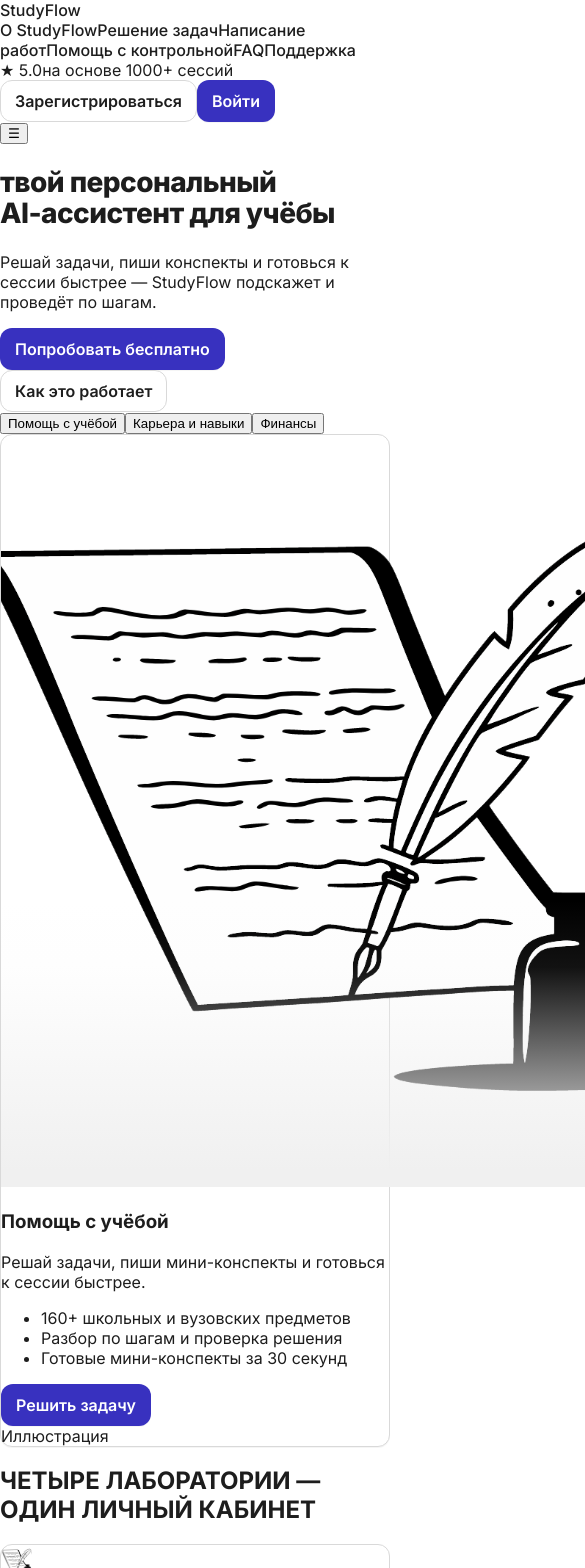
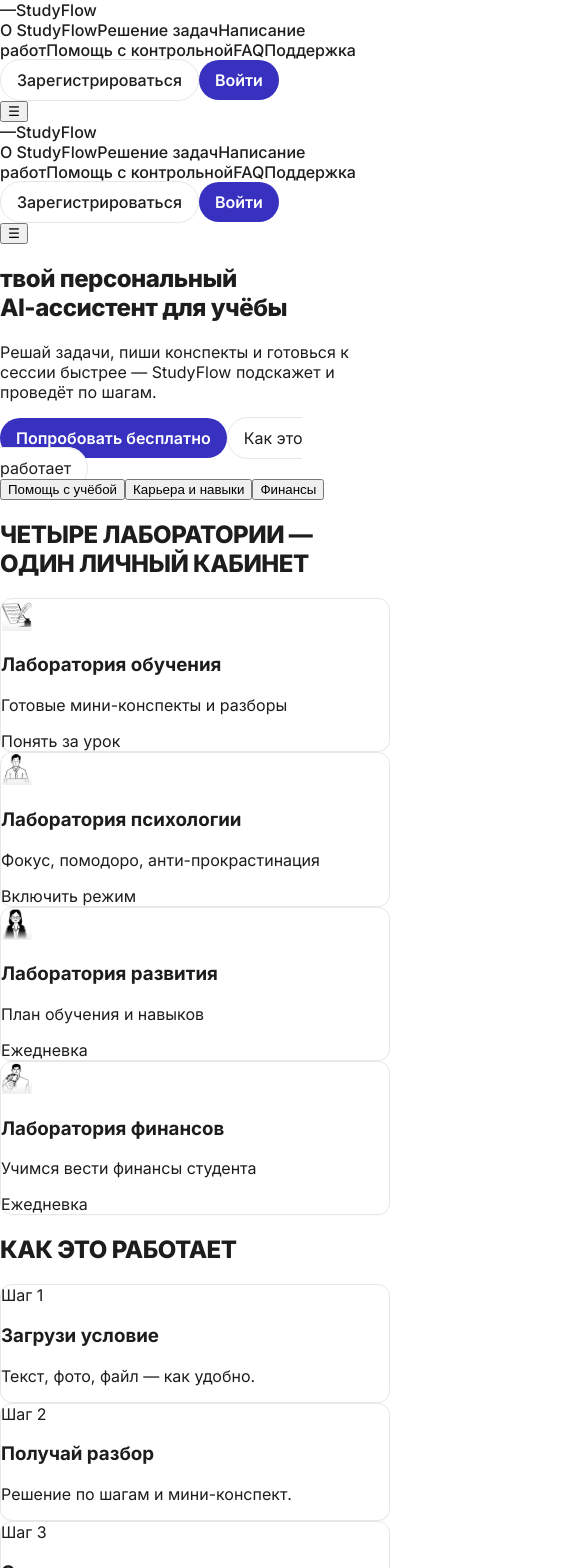
Before and after one commit to SViaTLanA7/atlabs-front, a Next.js app: page / in a window 390 px wide. Shown: the top 1568 px of the page, 585 px wide, since content can reach past the window. Built offline with nearby package versions, Linux system fonts and the light colour scheme.

Commit message:
feat(ui): header + hero tabs + labs grid + spacing aligned to Figma

```diff
--- a/src/app/globals.css
+++ b/src/app/globals.css
@@ -1,157 +1,47 @@
-/* src/app/globals.css */
 @import url('https://fonts.googleapis.com/css2?family=Inter:wght@400;500;600;700;800&display=swap');
 
-/* ====== Токены ====== */
 :root{
-    --brand:#3831BF;         /* фиолетовый бренда */
-    --brand-100:#EFEFFF;     /* светлый для фона/бейджей */
-    --text:#1D1D1D;          /* основной текст */
-    --muted:#6B7280;         /* вторичный текст */
-    --br:#D9D9D9;            /* базовая граница */
-    --bg:#FFFFFF;            /* фон страницы */
-    --radius:12px;           /* базовый радиус по макету */
-    --radius-lg:16px;
-    --shadow:0 1px 0 rgba(0,0,0,.04);
+    --brand:#3831BF;
+    --brand-100:#EFEFFF;
+    --text:#1D1D1D;
+    --muted:#6B7280;
+    --br:#E5E7EB;
+    --radius:12px;
 }
 
-*{ box-sizing:border-box; }
-html,body{
-    padding:0;
-    margin:0;
-    color:var(--text);
-    background:var(--bg);
-    font-family:Inter,system-ui,Segoe UI,Roboto,Arial,sans-serif;
-    -webkit-font-smoothing:antialiased;
-    -moz-osx-font-smoothing:grayscale;
+*{box-sizing:border-box}
+html,body{padding:0;margin:0;color:var(--text);font-family:Inter,system-ui,Segoe UI,Roboto,Arial,sans-serif;background:#fff}
+a{color:inherit;text-decoration:none}
+
+.container-1160{max-width:1160px;margin:0 auto}
+.h1{font-weight:800;letter-spacing:-0.02em}
+.section-title{font-size:28px;font-weight:800;letter-spacing:-0.02em}
+
+.btn-primary{
+    background:var(--brand);color:#fff;border-radius:999px;
+    padding:10px 16px;font-weight:600;display:inline-flex;align-items:center;gap:8px
 }
-a{ color:inherit; text-decoration:none; }
-
-/* ====== Контейнер ====== */
-.container-1160{
-    max-width:1160px;
-    margin:0 auto;
+.btn-primary:hover{opacity:.9}
+.btn-outline{
+    border:1px solid var(--br);border-radius:999px;padding:10px 16px;background:#fff;
+}
+.card{
+    background:#fff;border:1px solid var(--br);border-radius:var(--radius);
+    box-shadow:0 1px 0 rgba(0,0,0,.02)
 }
 
-/* ====== Типографика ====== */
-.h1{
-    font-weight:800;
-    letter-spacing:-0.02em;
-    line-height:1.1;
-    /* адаптивный размер как в фигме */
-    font-size:clamp(28px, 5vw, 44px);
+/* footer small helpers */
+.foot-h{font-weight:600;margin-bottom:10px}
+.foot-ul{display:grid;gap:8px}
+
+/* header */
+header{transition:background .3s, box-shadow .3s}
+header a{font-weight:500}
+
+/* mobile */
+@media (max-width: 768px){
+    .container-1160{max-width:100%}
+    .section-title{font-size:24px}
 }
-.h2{
-    font-weight:800;
-    letter-spacing:-0.02em;
-    line-height:1.15;
-    font-size:clamp(22px, 3.2vw, 28px);
-}
-.muted{ color:var(--muted); }
-
-/* ====== Кнопки (радиус 12px по макету) ====== */
-.btn-primary{
-    display:inline-flex;
-    align-items:center;
-    gap:8px;
-    padding:10px 16px;
-    font-weight:600;
-    color:#fff;
-    background:var(--brand);
-    border-radius:12px;
-    border:1px solid transparent;
-    box-shadow:var(--shadow);
-    transition:opacity .2s ease, transform .02s ease;
-}
-.btn-primary:hover{ opacity:.92; }
-.btn-primary:active{ transform:translateY(1px); }
-
-.btn-outline{
-    display:inline-flex;
-    align-items:center;
-    gap:8px;
-    padding:10px 16px;
-    font-weight:600;
-    background:#fff;
-    color:var(--text);
-    border:1px solid var(--br);
-    border-radius:12px;
-    transition:background .2s ease, border-color .2s ease;
-}
-.btn-outline:hover{
-    background:var(--brand-100);
-    border-color:var(--brand);
-}
-
-/* ====== Карточки ====== */
-.card{
-    background:#fff;
-    border:1px solid var(--br);
-    border-radius:var(--radius);
-    box-shadow:var(--shadow);
-}
-
-/* ====== Бейдж/пилюля/табы (для блоков под героем) ====== */
-.badge{
-    display:inline-flex;
-    align-items:center;
-    gap:6px;
-    padding:4px 10px;
-    font-size:12px;
-    font-weight:600;
-    color:var(--brand);
-    background:var(--brand-100);
-    border:1px solid #E0E4FF;
-    border-radius:999px;
-}
-.pill{
-    display:inline-flex;
-    align-items:center;
-    gap:8px;
-    padding:6px 12px;
-    font-size:13px;
-    border:1px solid var(--br);
-    border-radius:999px;
-    background:#fff;
-}
-
-.tabs{
-    display:flex;
-    gap:8px;
-    overflow:auto;
-}
-.tab{
-    padding:8px 14px;
-    border:1px solid var(--br);
-    border-radius:999px;
-    background:#fff;
-    font-weight:600;
-    white-space:nowrap;
-}
-.tab.active{
-    color:#fff;
-    background:var(--brand);
-    border-color:transparent;
-}
-
-/* ====== Хедер (мягкий фон при скролле) ====== */
-header{
-    position:relative;
-    z-index:10;
-    transition:background .25s ease, box-shadow .25s ease, border-color .25s ease;
-    backdrop-filter:saturate(140%) blur(4px);
-}
-header a{ font-weight:500; }
-
-/* ====== Футер ====== */
-.foot-h{ font-weight:600; margin-bottom:10px; }
-.foot-ul{ display:grid; gap:8px; }
-
-/* ====== Утилиты ====== */
-.no-scrollbar{ -ms-overflow-style:none; scrollbar-width:none; }
-.no-scrollbar::-webkit-scrollbar{ display:none; }
-
-/* ====== Мобайл ====== */
-@media (max-width: 768px){
-    .container-1160{ max-width:100%; }
-    .btn-primary, .btn-outline{ padding:10px 14px; }
-}
+.no-scrollbar{-ms-overflow-style:none;scrollbar-width:none}
+.no-scrollbar::-webkit-scrollbar{display:none}
--- a/src/app/page.tsx
+++ b/src/app/page.tsx
@@ -1,105 +1,84 @@
 import Image from 'next/image';
 import Link from 'next/link';
+import Header from '@/components/Header';
 import HeroTabs from '@/components/HeroTabs';
 
 export default function HomePage() {
     return (
         <>
+            <Header/>
+
             {/* HERO */}
             <section className="container-1160 px-4 pt-8 md:pt-12 pb-4 md:pb-6 text-center">
-                <h1 className="h1">
-                    твой персональный<br />
+                <h1 className="h1 text-[36px] md:text-[44px] leading-[1.12]">
+                    твой персональный<br/>
                     <span className="block">AI-ассистент для учёбы</span>
                 </h1>
+
                 <p className="mt-3 max-w-[860px] mx-auto text-[15px] text-[var(--muted)]">
                     Решай задачи, пиши конспекты и готовься к сессии быстрее — StudyFlow подскажет и проведёт по шагам.
                 </p>
 
                 <div className="mt-6 flex items-center justify-center gap-3">
-                    <a
-                        href="/solutions"
-                        className="btn-primary bg-[--brand] hover:opacity-90 rounded-[12px]"
-                    >
-                        Попробовать бесплатно
-                    </a>
-                    <a href="#how" className="btn-outline rounded-[12px]">
-                        Как это работает
-                    </a>
+                    <Link href="/solutions" className="btn-primary rounded-[12px] py-2.5">Попробовать бесплатно</Link>
+                    <a href="#how" className="btn-outline rounded-[12px] py-2.5">Как это работает</a>
                 </div>
+
+                <HeroTabs/>
             </section>
 
-            {/* ВКЛАДКИ ПОД ГЕРОЕМ */}
-            <HeroTabs />
+            {/* ЛАБОРАТОРИИ */}
+            <section className="container-1160 px-4 py-6 md:py-8">
+                <h2 className="section-title">ЧЕТЫРЕ ЛАБОРАТОРИИ — ОДИН ЛИЧНЫЙ КАБИНЕТ</h2>
 
-            {/* ЧЕТЫРЕ ЛАБОРАТОРИИ — оставляем твою разметку */}
-            <section className="container-1160 px-4 py-6">
-                <h2 className="text-[26px] md:text-[28px] font-extrabold tracking-[-0.02em]">
-                    ЧЕТЫРЕ ЛАБОРАТОРИИ — ОДИН ЛИЧНЫЙ КАБИНЕТ
-                </h2>
-
-                <div className="mt-4 grid gap-4 md:grid-cols-2 xl:grid-cols-4">
-                    {/* Лаборатории — короткие карточки */}
-                    <article className="card p-5">
-                        <div className="flex items-start gap-3">
-                            <Image src="/atlabs/lab-1.svg" alt="" width={32} height={32} />
-                            <div>
-                                <h3 className="font-semibold">Лаборатория обучения</h3>
-                                <p className="text-[14px] opacity-70">
-                                    Готовые мини-конспекты и разборы
-                                </p>
-                            </div>
-                        </div>
-                        <div className="mt-3 text-[13px] opacity-70">Понять за урок</div>
-                    </article>
-
-                    <article className="card p-5">
-                        <div className="flex items-start gap-3">
-                            <Image src="/atlabs/lab-2.svg" alt="" width={32} height={32} />
-                            <div>
-                                <h3 className="font-semibold">Лаборатория психологии</h3>
-                                <p className="text-[14px] opacity-70">
-                                    Фокус, помодоро, анти-прокрастинация
-                                </p>
-                            </div>
-                        </div>
-                        <div className="mt-3 text-[13px] opacity-70">Включить режим</div>
-                    </article>
-
-                    <article className="card p-5">
-                        <div className="flex items-start gap-3">
-                            <Image src="/atlabs/lab-3.svg" alt="" width={32} height={32} />
-                            <div>
-                                <h3 className="font-semibold">Лаборатория развития</h3>
-                                <p className="text-[14px] opacity-70">
-                                    План обучения и навыков
-                                </p>
-                            </div>
-                        </div>
-                        <div className="mt-3 text-[13px] opacity-70">Ежедневка</div>
-                    </article>
-
-                    <article className="card p-5">
-                        <div className="flex items-start gap-3">
-                            <Image src="/atlabs/lab-4.svg" alt="" width={32} height={32} />
-                            <div>
-                                <h3 className="font-semibold">Лаборатория финансов</h3>
-                                <p className="text-[14px] opacity-70">
-                                    Учимся вести финансы студента
-                                </p>
-                            </div>
-                        </div>
-                        <div className="mt-3 text-[13px] opacity-70">Ежедневка</div>
-                    </article>
+                <div className="mt-5 grid gap-4 sm:grid-cols-2 xl:grid-cols-4">
+                    <Lab icon="/atlabs/lab-1.svg" title="Лаборатория обучения"
+                         desc="Готовые мини-конспекты и разборы" foot="Понять за урок" />
+                    <Lab icon="/atlabs/lab-2.svg" title="Лаборатория психологии"
+                         desc="Фокус, помодоро, анти-прокрастинация" foot="Включить режим" />
+                    <Lab icon="/atlabs/lab-3.svg" title="Лаборатория развития"
+                         desc="План обучения и навыков" foot="Ежедневка" />
+                    <Lab icon="/atlabs/lab-4.svg" title="Лаборатория финансов"
+                         desc="Учимся вести финансы студента" foot="Ежедневка" />
                 </div>
             </section>
 
             {/* КАК ЭТО РАБОТАЕТ */}
-            <section id="how" className="container-1160 px-4 py-8">
-                <h2 className="text-[26px] md:text-[28px] font-extrabold tracking-[-0.02em]">
-                    КАК ЭТО РАБОТАЕТ
-                </h2>
-                {/* ... step-карточки будут здесь позже ... */}
+            <section id="how" className="container-1160 px-4 py-8 md:py-10">
+                <h2 className="section-title">КАК ЭТО РАБОТАЕТ</h2>
+                <div className="mt-5 grid gap-4 md:grid-cols-3">
+                    <Step n="1" title="Загрузи условие" text="Текст, фото, файл — как удобно." />
+                    <Step n="2" title="Получай разбор" text="Решение по шагам и мини-конспект." />
+                    <Step n="3" title="Сохрани результат" text="В историю и в избранное." />
+                </div>
             </section>
+
+            {/* Подвал уже есть в layout — оставляю без дубликатов */}
         </>
     );
 }
+
+function Lab({icon, title, desc, foot}:{icon:string; title:string; desc:string; foot:string}) {
+    return (
+        <article className="card p-5 hover:shadow-md transition">
+            <div className="flex items-start gap-3">
+                <Image src={icon} alt="" width={32} height={32} />
+                <div>
+                    <h3 className="font-semibold">{title}</h3>
+                    <p className="text-[14px] opacity-70">{desc}</p>
+                </div>
+            </div>
+            <div className="mt-3 text-[13px] opacity-70">{foot}</div>
+        </article>
+    );
+}
+
+function Step({n, title, text}:{n:string; title:string; text:string}) {
+    return (
+        <div className="card p-5">
+            <div className="text-[12px] font-semibold opacity-60">Шаг {n}</div>
+            <h3 className="mt-1 font-semibold">{title}</h3>
+            <p className="mt-1 text-[14px] opacity-70">{text}</p>
+        </div>
+    );
+}
--- a/src/components/Header.tsx
+++ b/src/components/Header.tsx
@@ -1,71 +1,55 @@
 'use client';
 
 import Link from 'next/link';
-import { usePathname } from 'next/navigation';
-import clsx from 'clsx';
-
-const links = [
-    { href: '/', label: 'О StudyFlow' },
-    { href: '/solutions', label: 'Решение задач' },
-    { href: '/writing', label: 'Написание работ' },
-    { href: '/control', label: 'Помощь с контрольной' },
-    { href: '/faq', label: 'FAQ' },
-    { href: '/support', label: 'Поддержка' },
-];
+import { useState } from 'react';
 
 export default function Header() {
-    const pathname = usePathname();
+    const [open, setOpen] = useState(false);
 
     return (
-        <header className="sticky top-0 z-50 bg-white/95 backdrop-blur border-b border-[--br] shadow-sm">
-            <div className="container-1160 px-4 h-[72px] flex items-center justify-between">
-                {/* ЛОГО */}
-                <Link href="/" className="flex items-center gap-2 shrink-0">
-                    <span className="inline-flex h-6 w-6 rounded-md bg-[--brand]" />
-                    <span className="font-bold text-[18px] tracking-tight text-[--brand]">StudyFlow</span>
+        <header className="sticky top-0 z-40 bg-white/80 backdrop-blur supports-[backdrop-filter]:bg-white/50 border-b border-[var(--br)]">
+            <div className="container-1160 px-4 h-14 flex items-center justify-between">
+                <Link href="/" className="flex items-center gap-2 font-bold">
+                    <span className="inline-flex h-6 w-6 items-center justify-center rounded-md bg-[--brand] text-white">—</span>
+                    <span>StudyFlow</span>
                 </Link>
 
-                {/* НАВИГАЦИЯ */}
-                <nav className="hidden xl:flex items-center gap-6 text-[15px] text-[--text]">
-                    {links.map(l => (
-                        <Link
-                            key={l.href}
-                            href={l.href}
-                            className={clsx(
-                                'hover:text-[--brand] transition-colors',
-                                pathname === l.href && 'text-[--brand] font-semibold'
-                            )}
-                        >
-                            {l.label}
-                        </Link>
-                    ))}
+                <nav className="hidden md:flex items-center gap-6 text-[14px]">
+                    <Link href="/about">О StudyFlow</Link>
+                    <Link href="/solutions">Решение задач</Link>
+                    <Link href="/write">Написание работ</Link>
+                    <Link href="/help">Помощь с контрольной</Link>
+                    <Link href="/faq">FAQ</Link>
+                    <Link href="/support">Поддержка</Link>
                 </nav>
 
-                {/* CTA БЛОК */}
-                <div className="hidden md:flex items-center gap-3 ml-auto">
-                    <div className="hidden lg:flex items-center gap-1 text-[13px] px-3 py-1 rounded-full border border-[--br] bg-[--brand-100] text-[--brand]">
-                        ★ <span className="font-medium">5.0</span>
-                        <span className="opacity-70 ml-1">на основе 1000+ сессий</span>
-                    </div>
-                    <Link
-                        href="/register"
-                        className="btn-outline hover:border-[--brand] hover:text-[--brand]"
-                    >
-                        Зарегистрироваться
-                    </Link>
-                    <Link
-                        href="/login"
-                        className="btn-primary bg-[--brand] hover:opacity-90"
-                    >
-                        Войти
-                    </Link>
+                <div className="hidden md:flex items-center gap-2">
+                    <Link href="/register" className="btn-outline py-2">Зарегистрироваться</Link>
+                    <Link href="/login" className="btn-primary py-2">Войти</Link>
                 </div>
 
-                {/* Мобильное меню (бургер) */}
-                <button className="xl:hidden ml-auto flex items-center justify-center w-9 h-9 rounded-md border border-[--br]">
+                <button className="md:hidden inline-flex h-9 w-9 items-center justify-center rounded-md border border-[var(--br)]"
+                        onClick={() => setOpen(v => !v)} aria-label="Меню">
                     ☰
                 </button>
             </div>
+
+            {open && (
+                <div className="md:hidden border-t border-[var(--br)] bg-white">
+                    <div className="container-1160 px-4 py-3 grid gap-3 text-[15px]">
+                        <Link href="/about" onClick={()=>setOpen(false)}>О StudyFlow</Link>
+                        <Link href="/solutions" onClick={()=>setOpen(false)}>Решение задач</Link>
+                        <Link href="/write" onClick={()=>setOpen(false)}>Написание работ</Link>
+                        <Link href="/help" onClick={()=>setOpen(false)}>Помощь с контрольной</Link>
+                        <Link href="/faq" onClick={()=>setOpen(false)}>FAQ</Link>
+                        <Link href="/support" onClick={()=>setOpen(false)}>Поддержка</Link>
+                        <div className="flex gap-2 pt-2">
+                            <Link href="/register" className="btn-outline flex-1 text-center py-2">Регистрация</Link>
+                            <Link href="/login" className="btn-primary flex-1 text-center py-2">Войти</Link>
+                        </div>
+                    </div>
+                </div>
+            )}
         </header>
     );
 }
--- a/src/components/HeroTabs.tsx
+++ b/src/components/HeroTabs.tsx
@@ -1,118 +1,29 @@
 'use client';
 
+import clsx from 'clsx';
 import { useState } from 'react';
-import Link from 'next/link';
 
-type Tab = {
-    key: string;
-    title: string;
-    subtitle: string;
-    points: string[];
-    cta: { href: string; label: string };
-    icon?: string; // путь к svg из /public/atlabs
-};
-
-const TABS: Tab[] = [
-    {
-        key: 'study',
-        title: 'Помощь с учёбой',
-        subtitle: 'Решай задачи, пиши мини-конспекты и готовься к сессии быстрее.',
-        points: [
-            '160+ школьных и вузовских предметов',
-            'Разбор по шагам и проверка решения',
-            'Готовые мини-конспекты за 30 секунд',
-        ],
-        cta: { href: '/solutions', label: 'Решить задачу' },
-        icon: '/atlabs/lab-1.svg',
-    },
-    {
-        key: 'career',
-        title: 'Карьера и навыки',
-        subtitle: 'План обучения и развитие soft/hard-skills для роста.',
-        points: [
-            'Индивидуальный план обучения',
-            'Разбор резюме и подготовка к интервью',
-            'Ежедневка: маленькие шаги — большой прогресс',
-        ],
-        cta: { href: '/growth', label: 'Построить план' },
-        icon: '/atlabs/lab-3.svg',
-    },
-    {
-        key: 'finance',
-        title: 'Финансы',
-        subtitle: 'Учимся вести личный бюджет и принимать решения.',
-        points: [
-            'Учёт доходов и расходов',
-            'Простые рекомендации по экономии',
-            'Финансовая грамотность без сложных терминов',
-        ],
-        cta: { href: '/finance', label: 'Начать вести бюджет' },
-        icon: '/atlabs/lab-4.svg',
-    },
+const tabs = [
+    { id:'study',  label:'Помощь с учёбой' },
+    { id:'skills', label:'Карьера и навыки' },
+    { id:'money',  label:'Финансы' },
 ];
 
 export default function HeroTabs() {
-    const [active, setActive] = useState<Tab['key']>('study');
-    const tab = TABS.find(t => t.key === active)!;
+    const [active, setActive] = useState('study');
 
     return (
-        <section className="container-1160 px-4 mt-6 md:mt-10">
-            {/* Переключатели */}
-            <div className="flex w-full gap-2 md:gap-3 overflow-x-auto no-scrollbar">
-                {TABS.map(t => {
-                    const isActive = t.key === active;
-                    return (
-                        <button
-                            key={t.key}
-                            onClick={() => setActive(t.key)}
-                            className={`whitespace-nowrap rounded-2xl border px-4 py-2 text-[14px] md:text-[15px] transition
-                ${isActive
-                                ? 'bg-[--brand] text-white border-[--brand]'
-                                : 'bg-white text-[--text] border-[--br] hover:bg-[--brand-50]'
-                            }`}
-                        >
-                            {t.title}
-                        </button>
-                    );
-                })}
-            </div>
-
-            {/* Контент активной вкладки */}
-            <div className="card mt-4 md:mt-6 p-5 md:p-6 grid md:grid-cols-3 gap-5 items-start">
-                <div className="md:col-span-2">
-                    <div className="flex items-center gap-3">
-                        {tab.icon && (
-                            // иконки лежат в /public/atlabs/*
-                            <img src={tab.icon} alt="" className="h-8 w-8" />
-                        )}
-                        <h3 className="text-[18px] md:text-[20px] font-semibold">{tab.title}</h3>
-                    </div>
-                    <p className="mt-2 text-[15px] text-[var(--muted)]">{tab.subtitle}</p>
-
-                    <ul className="mt-4 space-y-2 text-[15px]">
-                        {tab.points.map(p => (
-                            <li key={p} className="flex gap-2">
-                                <span className="mt-1 inline-block h-2 w-2 rounded-full bg-[--brand]" />
-                                <span>{p}</span>
-                            </li>
-                        ))}
-                    </ul>
-
-                    <Link
-                        href={tab.cta.href}
-                        className="inline-flex mt-5 btn-primary bg-[--brand] hover:opacity-90"
-                    >
-                        {tab.cta.label}
-                    </Link>
-                </div>
-
-                {/* Правый блок — иллюстрация/плейсхолдер */}
-                <div className="md:col-span-1">
-                    <div className="rounded-2xl border border-[--br] bg-[--brand-50] h-[180px] md:h-full min-h-[180px] flex items-center justify-center text-[--brand] font-semibold">
-                        Иллюстрация
-                    </div>
-                </div>
-            </div>
-        </section>
+        <div className="mt-4 flex flex-wrap items-center justify-center gap-2">
+            {tabs.map(t => (
+                <button key={t.id}
+                        onClick={()=>setActive(t.id)}
+                        className={clsx(
+                            'px-3 py-1.5 rounded-full text-[13px] border',
+                            active===t.id ? 'bg-[--brand] text-white border-[--brand]' : 'bg-white border-[var(--br)]'
+                        )}>
+                    {t.label}
+                </button>
+            ))}
+        </div>
     );
 }
```
